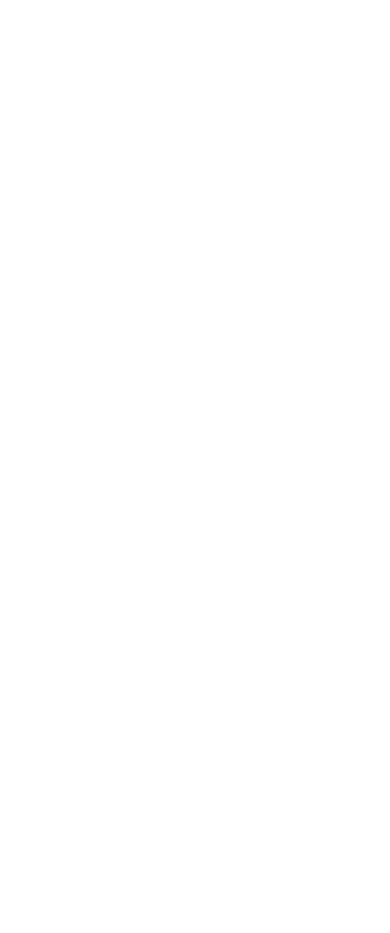
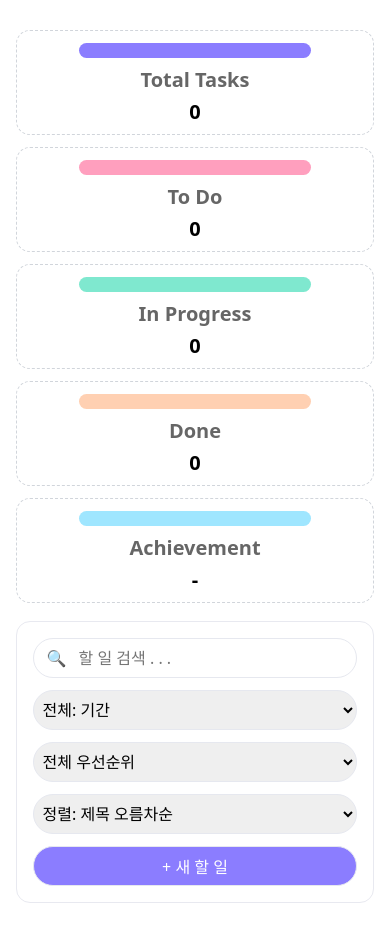
Before and after one commit to jumin0621/flowdash, a plain HTML site: page index.html in a window 390 px wide. Before the commit the page ends 844 px from the top, so only its background shows below. Drawn offline with Linux system fonts and the light colour scheme.

Commit message:
기능: 통계대시보드, 검색창 필터
html 및 css 반응형

```diff
--- a/CSS/responsive.css
+++ b/CSS/responsive.css
@@ -1,13 +1,167 @@
 /* ==================
 	 태블릿
 	=================== */
-@media (max-width: 768px) {
-	/* 코드작성 */
+/* 대시보드(통계)*/
+.summary {
+  display: grid;
+  grid-template-columns: repeat(5, 1fr);
+  gap: 12px;
+}
+.stat {
+  padding: 12px;
+  display: flex;
+  gap: 12px;
+  flex-direction: column;
+  justify-content: center;
+  align-items: center;
+  border: 1px dashed #d1d5db;
+  border-radius: 14px;
+  font-size: 20px;
+}
+.stat-line {
+  width: 70%;
+  height: 15px;
+  border-radius: 12px;
+  background-color: #8b7dff;
+  transform: scale(1);
+  transition: transform 0.4s ease-in-out;
+}
+.todoline {
+  background-color: #ff9fbe;
+}
+.progressline {
+  background-color: #7fe8cf;
+}
+.doneline {
+  background-color: #ffd0b2;
+}
+.achievementline {
+  background-color: #9fe6ff;
+}
+.stat-label {
+  font-size: 20px;
+  color: #666;
+  font-weight: 600;
+}
+.stat-line:hover {
+  transform: scale(1.1);
+}
+.stat-value {
+  font-size: 20px;
+  font-weight: 800;
+}
+/* 검색, 정렬 필터 */
+.sorting {
+  display: grid;
+  grid-template-columns: 2fr 1fr 1fr 1fr auto;
+  gap: 12px;
+}
+.sort {
+  height: 40px;
+  padding-left: 5px;
+  border-radius: 24px;
+  border: 1px solid #e6e8ef;
+  font-size: 16px;
+}
+.search-wrap {
+  position: relative;
+}
+.search-wrap::after {
+  content: "🔍";
+  position: absolute;
+  width: 16px;
+  height: 16px;
+  left: 14px;
+  top: 50%;
+  transform: translateY(-50%);
+}
+.search {
+  width: 100%;
+  padding-left: 45px;
+  padding-right: 20px;
+}
+.search:focus::placeholder {
+  color: transparent;
+}
+.add-btn {
+  padding: 0 20px;
+  background-color: #8b7dff;
+  color: #fff;
+  transition: background-color 0.3s ease-in-out;
+}
+.add-btn:hover {
+  background-color: #7566f0;
+}
+
+@media (max-width: 1199px) {
+  /* 코드작성 */
+  /* 대시보드 통계 */
+  .summary {
+    grid-template-columns: repeat(3, 1fr);
+  }
+  .bot-left {
+    grid-column: 1;
+  }
+  .bot-right {
+    grid-column: 3;
+  }
+  .stat {
+    font-size: 18px;
+  }
+  .stat-line:hover {
+    transform: none;
+  }
+  .stat-line:active {
+    transform: scale(1.1);
+  }
+  /* 검색 필터 정렬 태블릿 */
+  .sorting {
+    grid-template-columns: repeat(3, 1fr);
+  }
+  .search-wrap {
+    grid-column: 1/3;
+    grid-row: 1;
+  }
+  .add-btn {
+    grid-column: 3/4;
+    grid-row: 1;
+  }
+  .select-filter,
+  .priority-filter,
+  .title-sort {
+    grid-row: 2;
+  }
+  .add-btn:hover {
+    background-color: none;
+  }
+  .add-btn:active {
+    background-color: #7566f0;
+  }
 }
 
 /* ==================
 	 모바일
 	=================== */
-@media (max-width: 320px) {
-	/* 코드작성 */
+@media (max-width: 767px) {
+  /* 코드작성 */
+  /* 대시보드 통계 */
+  .summary {
+    grid-template-columns: 1fr;
+  }
+  .bot-left,
+  .bot-right {
+    grid-column: 1 / -1;
+  }
+  /* 검색 필터 정렬 태블릿 */
+  .sorting {
+    grid-template-columns: 1fr;
+  }
+  .search-wrap,
+  .add-btn,
+  .select-filter,
+  .priority-filter,
+  .title-sort {
+    grid-column: 1 / -1;
+    grid-row: auto;
+  }
 }
--- a/index.html
+++ b/index.html
@@ -11,6 +11,60 @@
   <body>
     <main class="container">
       <!-- 코드작성 -->
+      <!-- 대시 보드 -->
+      <section class="summary">
+        <div class="stat">
+          <div class="stat-line"></div>
+          <div class="stat-label">Total Tasks</div>
+          <div class="stat-value totalCount">0</div>
+        </div>
+        <div class="stat">
+          <div class="stat-line todoline"></div>
+          <div class="stat-label">To Do</div>
+          <div class="stat-value todoCount">0</div>
+        </div>
+        <div class="stat">
+          <div class="stat-line progressline"></div>
+          <div class="stat-label">In Progress</div>
+          <div class="stat-value progressCount">0</div>
+        </div>
+        <div class="stat bot-left">
+          <div class="stat-line doneline"></div>
+          <div class="stat-label">Done</div>
+          <div class="stat-value doneCount">0</div>
+        </div>
+        <div class="stat bot-right">
+          <div class="stat-line achievementline"></div>
+          <div class="stat-label">Achievement</div>
+          <div class="stat-value achCount">-</div>
+        </div>
+      </section>
+      <!-- 할 일 검색 필터 정렬 -->
+      <section class="box sorting">
+        <div class="search-wrap">
+          <input
+            class="sort search"
+            type="text"
+            placeholder="할 일 검색 . . ."
+          />
+        </div>
+        <select class="sort select-filter">
+          <option value="total">전체: 기간</option>
+          <option value="today">오늘</option>
+          <option value="7day">7일</option>
+        </select>
+        <select class="sort priority-filter">
+          <option value="priority">전체 우선순위</option>
+          <option value="height">높음</option>
+          <option value="middle">보통</option>
+          <option value="low">낮음</option>
+        </select>
+        <select class="sort title-sort">
+          <option value="up-sort">정렬: 제목 오름차순</option>
+          <option value="down-sort">정렬: 제목내림차순</option>
+        </select>
+        <button class="sort add-btn">+ 새 할 일</button>
+      </section>
     </main>
   </body>
 </html>
```
Also changed, not shown: 1 other file. Lines whose indentation alone changed are shown as unchanged.
